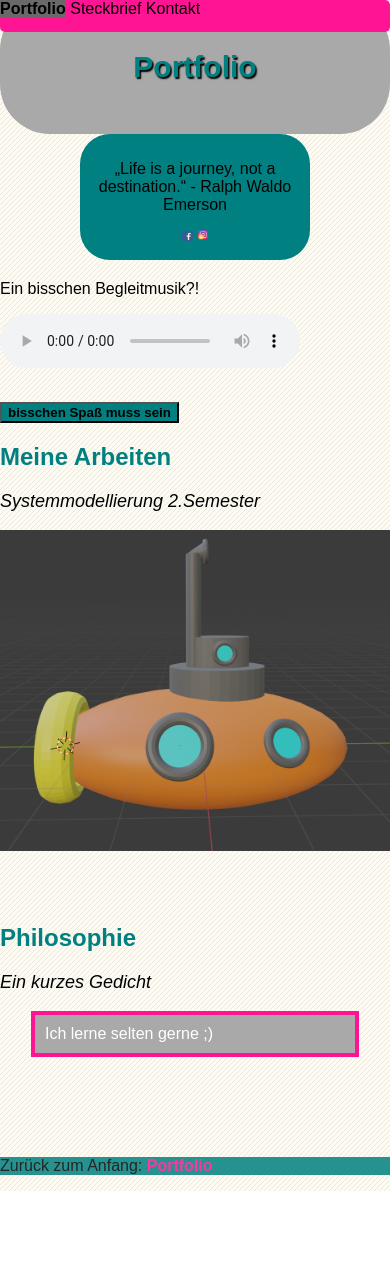
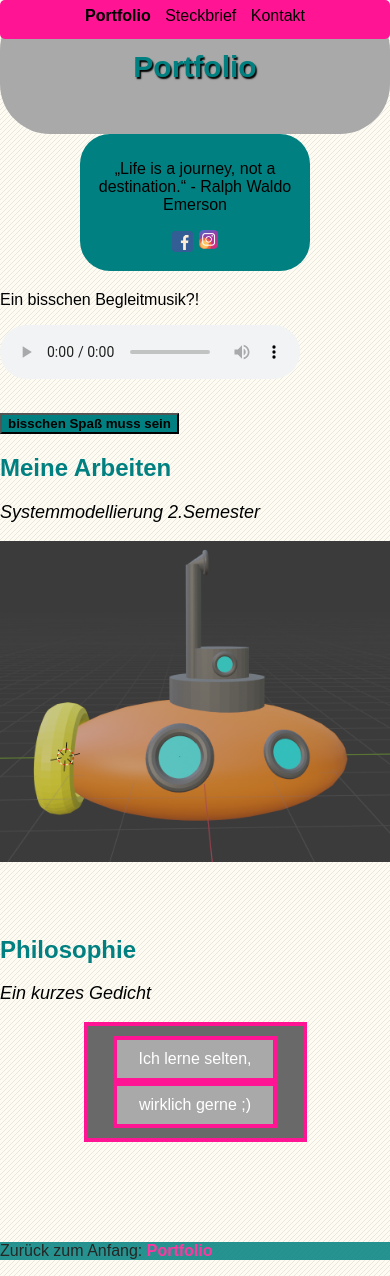
Before and after one commit to Marissa99/GIS-SoSe-2021, a plain HTML site: page 1.4VertiefungCSS/Portfolio.html in a window 390 px wide. Before the commit the page ends 1191 px from the top, so only its background shows below. Drawn offline with Linux system fonts and the light colour scheme.

Commit message:
1.4VertiefungCSS_Abgabe
Abgabe 1.4 Vertiefung CSS

```diff
--- a/1.4VertiefungCSS/Portfolio.html
+++ b/1.4VertiefungCSS/Portfolio.html
@@ -39,8 +39,11 @@
 
         <h2>Philosophie</h2>
         <p><i>Ein kurzes Gedicht</i></p>
-        <div>Ich lerne selten gerne ;)</div>
 
+        <div class="flex-container">
+        <div class="flex-item">Ich lerne selten,</div>
+        <div class="flex-item">wirklich gerne ;)</div>
+        </div>
 
     </main>
 
--- a/1.4VertiefungCSS/style.css
+++ b/1.4VertiefungCSS/style.css
@@ -169,6 +169,17 @@ input{
     width: 500px;
     display: block;
 }
+.flex-container{
+    display: flex;
+    background-color:dimgrey;
+    flex-direction: column;
+    align-items: center;
+}
+
+.flex-item{
+    width: 200px;
+    text-align: center;
+}
 
 #Bewegung:hover{
     animation-name: einblenden;
@@ -197,9 +208,16 @@ input{
 }
 
 @media screen and (max-width: 1024px) {
-    body{
-        width: 100%;
+    body, img, video{
+        width: 90%;
     }
+    .flex-container{
+        width: 50%;
+    }
+    .flex-item{
+        width: 70%;
+    }
+
 
 }
 @media screen  and (max-width: 599px){
@@ -216,5 +234,21 @@ input{
     input{
         width: 50%
     }
+    .flex-container{
+        width: 50%;
+    }
+    .flex-item{
+        width: 70%;
+    }
+    .ErsteNAV{
 
+        text-align: center;
+        padding-top: 7px;
+    }
+    .Navi{
+        margin: 5px;
+    }
+    .Navi2{
+        width: 10%;
+    }
 }
```
Also changed, not shown: 1.4VertiefungCSS/Kontakt.html (+0 -1 lines), 1.4VertiefungCSS/Steckbrief.html (+2 -1 lines).
